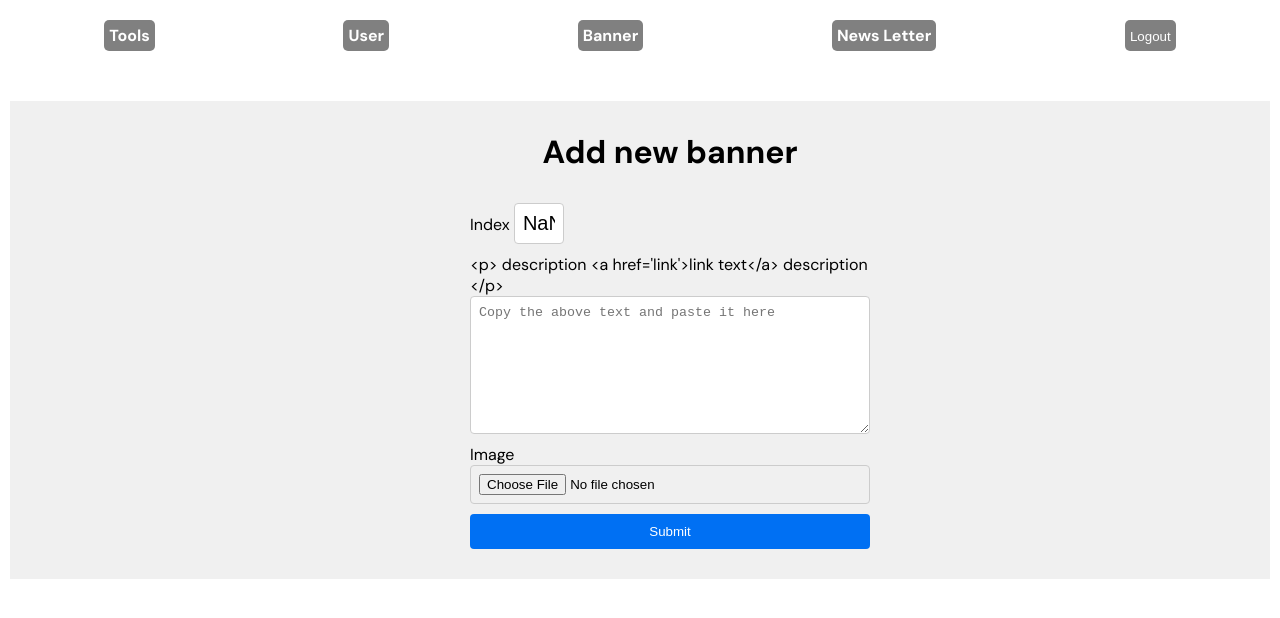
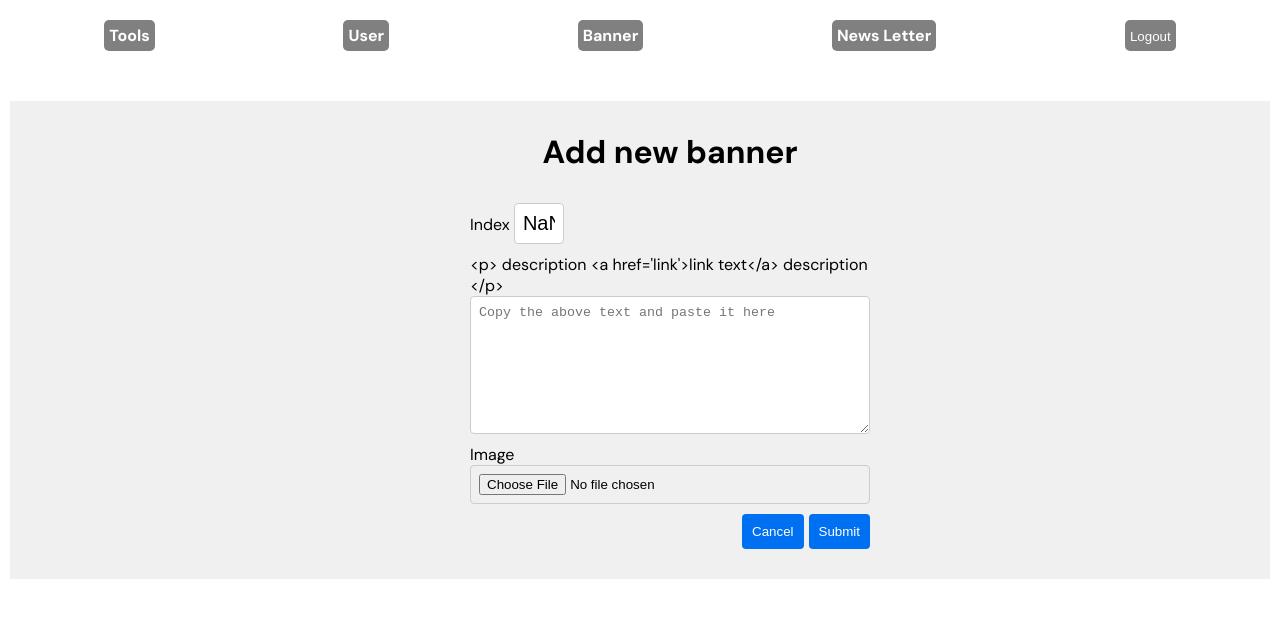
Before and after one commit to mahmudur987/kube-tools-fe, a Next.js app: page /admin/banner/addnewbanner in a window 1280 px wide. Shown: the top 618 px of the page. Built offline with nearby package versions, Linux system fonts and the light colour scheme; no server answers; sample sign-in values are in the browser's storage.

Commit message:
pdate admin

```diff
--- a/src/app/admin/banner/addnewbanner/addnewbanner.module.css
+++ b/src/app/admin/banner/addnewbanner/addnewbanner.module.css
@@ -22,7 +22,11 @@
   border: 1px solid #ccc;
   border-radius: 4px;
 }
-
+.btnWrapper {
+  display: flex;
+  justify-content: end;
+  gap: 5px;
+}
 .button {
   padding: 10px;
   background-color: #0070f3;
--- a/src/app/admin/banner/addnewbanner/page.js
+++ b/src/app/admin/banner/addnewbanner/page.js
@@ -7,8 +7,10 @@ import styles from "./addnewbanner.module.css"; // Import CSS module
 import { postBanner, useGetAllBanner } from "@/utils/banner";
 import toast from "react-hot-toast";
 import LoadingSpinner from "@/components/Common/LoadingSpiner/LoadingSpiner";
+import { useRouter } from "next/navigation";
 
-const FormDataForm = () => {
+const AddNewBanner = () => {
+  const router = useRouter();
   const { data, refetch } = useGetAllBanner();
   const [image, setImage] = useState(null);
   const [loading, setLoading] = useState(false);
@@ -119,12 +121,21 @@ const FormDataForm = () => {
           name="image"
           onChange={(e) => setImage(e.target.files[0])}
         />
-        <button className={styles.button} type="submit">
-          Submit
-        </button>
+        <div className={styles.btnWrapper}>
+          <button
+            className={styles.button}
+            type="button"
+            onClick={() => router.push("/admin/banner")}
+          >
+            Cancel
+          </button>
+          <button className={styles.button} type="submit">
+            Submit
+          </button>
+        </div>
       </form>
     </div>
   );
 };
 
-export default FormDataForm;
+export default AddNewBanner;
--- a/src/components/Common/Modals/AddCategoryModal/AddCategoryModal.js
+++ b/src/components/Common/Modals/AddCategoryModal/AddCategoryModal.js
@@ -65,6 +65,10 @@ const AddCategoryModal = ({ isOpen, setAddCategoryModal }) => {
           </div>
 
           <div className={styles.buttonWrapper}>
+            <button type="button" onClick={() => setAddCategoryModal(false)}>
+              {" "}
+              Cancel
+            </button>
             <button type="submit">Add Category</button>
           </div>
         </form>
--- a/src/components/Common/Modals/AddCategoryModal/AddCategoryModal.module.css
+++ b/src/components/Common/Modals/AddCategoryModal/AddCategoryModal.module.css
@@ -56,6 +56,7 @@
 .buttonWrapper {
   display: flex;
   justify-content: end;
+  gap: 5px;
 }
 .form button {
   background-color: #007bff;
--- a/src/components/Common/Modals/AddToolModal/AddToolModal.js
+++ b/src/components/Common/Modals/AddToolModal/AddToolModal.js
@@ -93,6 +93,9 @@ const AddToolModal = ({ isOpen, setAddToolModal, id }) => {
           </div>
 
           <div className={styles.buttonWrapper}>
+            <button type="button" onClick={() => setAddToolModal(false)}>
+              Cancel
+            </button>
             <button type="submit">Add Tool</button>
           </div>
         </form>
--- a/src/components/Common/Modals/AddToolModal/AddToolModal.module.css
+++ b/src/components/Common/Modals/AddToolModal/AddToolModal.module.css
@@ -56,6 +56,7 @@
 .buttonWrapper {
   display: flex;
   justify-content: end;
+  gap: 5px;
 }
 .form button {
   background-color: #007bff;
--- a/src/components/Common/Modals/UpdateCategoryModal/UpdateCategoryModal.js
+++ b/src/components/Common/Modals/UpdateCategoryModal/UpdateCategoryModal.js
@@ -72,6 +72,9 @@ const UpdateCategory = ({ isOpen, setUpdateCategoryModal, category }) => {
           </div>
 
           <div className={styles.buttonWrapper}>
+            <button type="button" onClick={() => setUpdateCategoryModal(false)}>
+              Cancel
+            </button>
             <button type="submit">Update</button>
           </div>
         </form>
--- a/src/components/Common/Modals/UpdateCategoryModal/UpdateCategoryModal.module.css
+++ b/src/components/Common/Modals/UpdateCategoryModal/UpdateCategoryModal.module.css
@@ -56,6 +56,7 @@
 .buttonWrapper {
   display: flex;
   justify-content: end;
+  gap: 5px;
 }
 .form button {
   background-color: #007bff;
--- a/src/components/Common/Modals/UpdateToolModal/UpdateToolModal.js
+++ b/src/components/Common/Modals/UpdateToolModal/UpdateToolModal.js
@@ -101,6 +101,9 @@ const UpdateToolModal = ({ isOpen, onClose, tool, categoryid }) => {
           </div>
 
           <div className={styles.buttonWrapper}>
+            <button type="button" onClick={onClose}>
+              Cancel
+            </button>
             <button type="submit">Update Tool</button>
           </div>
         </form>
--- a/src/components/Common/Modals/UpdateToolModal/UpdateToolModal.module.css
+++ b/src/components/Common/Modals/UpdateToolModal/UpdateToolModal.module.css
@@ -56,6 +56,7 @@
 .buttonWrapper {
   display: flex;
   justify-content: end;
+  gap: 5px;
 }
 .form button {
   background-color: #007bff;
```
